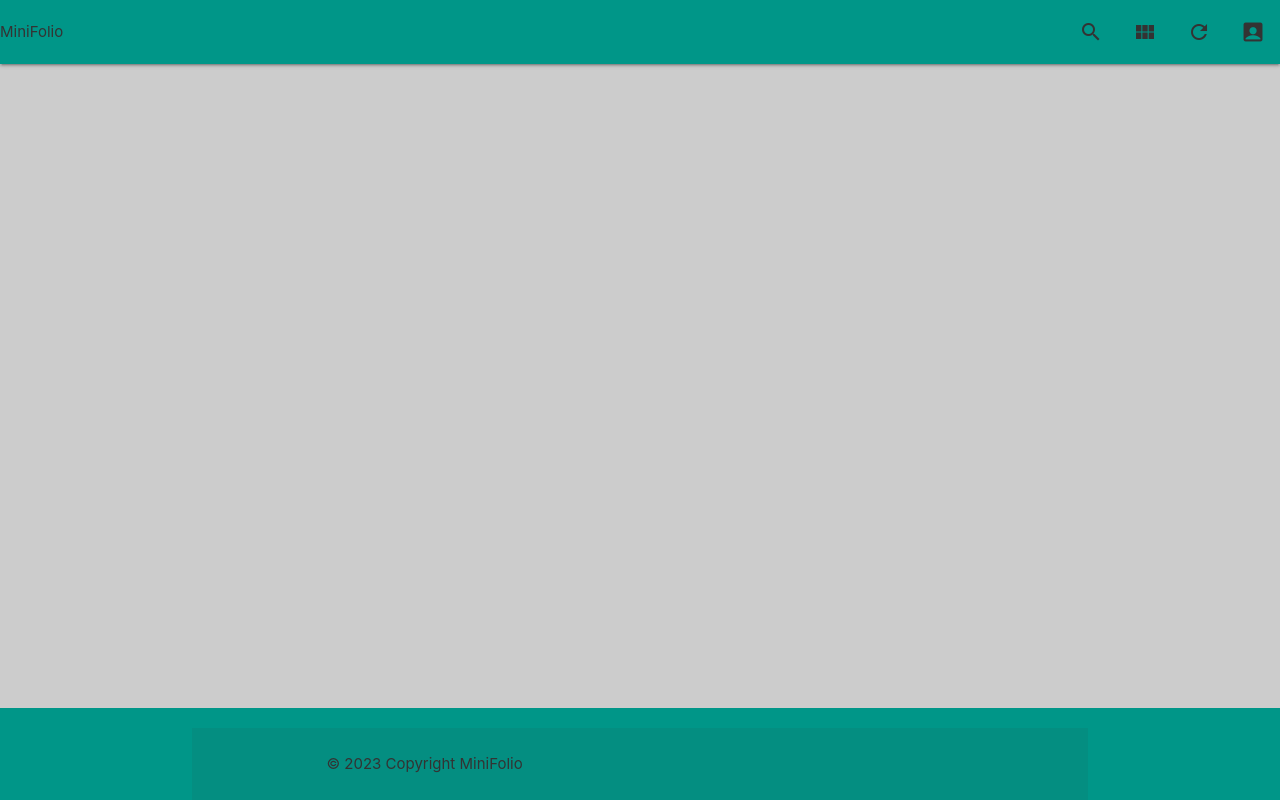
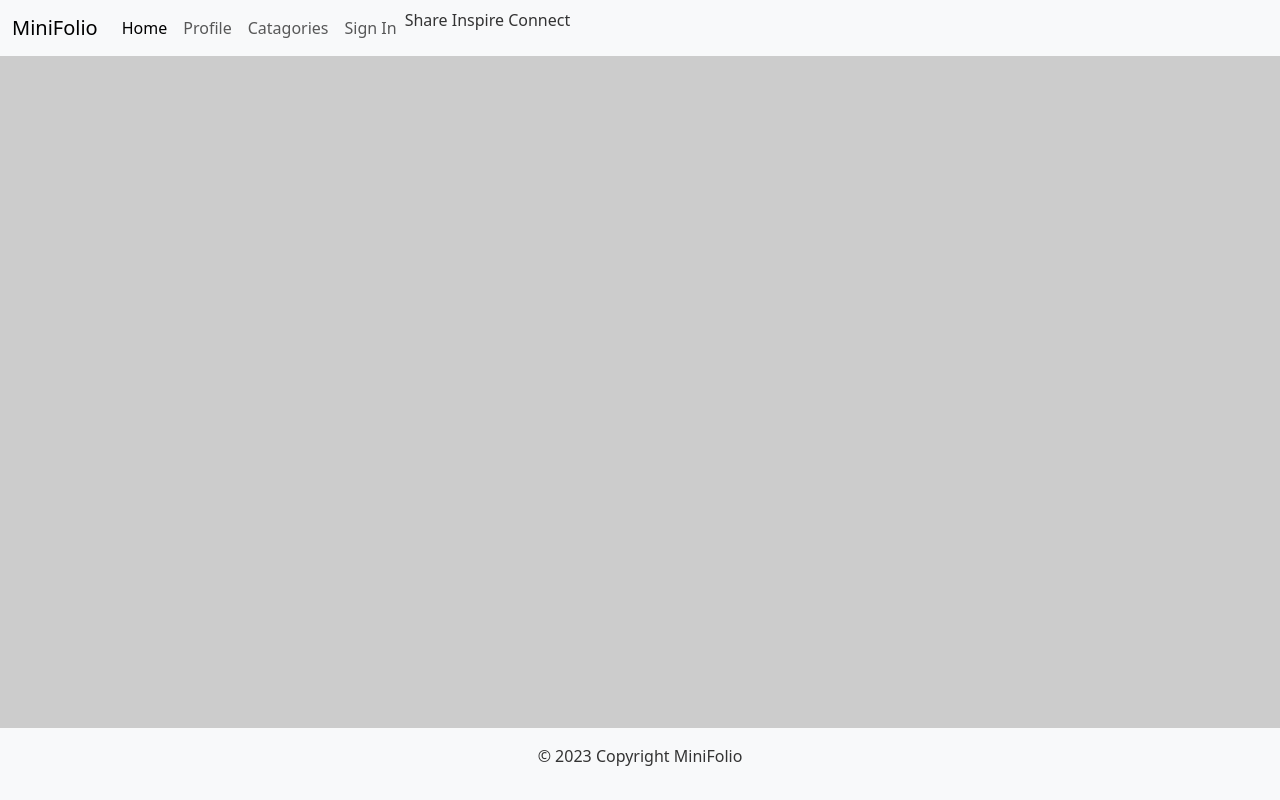
Before and after one commit to JamieB92/MiniFolio-PP4, a Django app: template templates/base.html in a window 1280 px wide. Run offline with Django 3.2, Linux system fonts and the light colour scheme; the template is opened without the code that fills it, so the values that code supplies are empty.

Commit message:
recreate nav and footer with bootstrap

```diff
--- a/static/css/style.css
+++ b/static/css/style.css
@@ -5,32 +5,3 @@ body {
     min-height: 100vh;
     flex-direction: column;
 }
-
-main {
-    flex: 1 0 auto;
-}
-
-.font,
-.material-icons,
-.footer-copyright,
-.material-symbols-outlined {
-    color: rgb(51, 51, 51);
-}
-
-.material-symbols-outlined {
-    font-variation-settings:
-        'FILL' 1,
-        'wght' 600,
-        'GRAD' 200,
-        'opsz' 48
-}
-
-/* Navbar and Footer */
-
-.navbar,
-.page-footer {
-    background-color: rgb(0, 150, 136);
-}
-
-
-/* Home page */
--- a/static/javascript/script.js
+++ /dev/null
@@ -1 +0,0 @@
-M.AutoInit();
--- a/templates/base.html
+++ b/templates/base.html
@@ -8,46 +8,61 @@
     <meta charset="UTF-8">
     <meta http-equiv="X-UA-Compatible" content="IE=edge">
     <meta name="viewport" content="width=device-width, initial-scale=1.0">
-    <link href="https://fonts.googleapis.com/icon?family=Material+Icons" rel="stylesheet">
-    <link rel="stylesheet"
-        href="https://fonts.googleapis.com/css2?family=Material+Symbols+Outlined:opsz,wght,FILL,GRAD@20..48,100..700,0..1,-50..200" />
-    <link rel="stylesheet" href="https://cdnjs.cloudflare.com/ajax/libs/materialize/1.0.0/css/materialize.min.css">
+    <link href="https://cdn.jsdelivr.net/npm/bootstrap@5.3.1/dist/css/bootstrap.min.css" rel="stylesheet"
+        integrity="sha384-4bw+/aepP/YC94hEpVNVgiZdgIC5+VKNBQNGCHeKRQN+PtmoHDEXuppvnDJzQIu9" crossorigin="anonymous">
     <link rel="stylesheet" href="{% static 'css/style.css' %}">
 </head>
 
 <body>
     <header>
-    <nav>
-        <div class="nav-wrapper navbar">
-            <a href="#" class="font">MiniFolio</a>
-            <ul class="right hide-on-med-and-down">
-                <li><a href="#"><i class="material-icons">search</i></a></li>
-                <li><a href="#"><i class="material-icons">view_module</i></a></li>
-                <li><a href="#"><i class="material-icons">refresh</i></a></li>
-                <li><a href="#"><i class="material-symbols-outlined">account_box</i></a></li>
+        <nav class="navbar navbar-expand-lg bg-body-tertiary">
+            <div class="container-fluid">
+                <a class="navbar-brand" href="#">MiniFolio</a>
+                <button class="navbar-toggler" type="button" data-bs-toggle="collapse" data-bs-target="#navbarNav"
+                    aria-controls="navbarNav" aria-expanded="false" aria-label="Toggle navigation">
+                    <span class="navbar-toggler-icon"></span>
+                </button>
+                <div class="collapse navbar-collapse" id="navbarNav">
+                    <ul class="navbar-nav">
+                        <li class="nav-item">
+                            <a class="nav-link active" aria-current="page" href="#">Home</a>
+                        </li>
+                        <li class="nav-item">
+                            <a class="nav-link" href="#">Profile</a>
+                        </li>
+                        <li class="nav-item">
+                            <a class="nav-link" href="#">Catagories</a>
+                        </li>
+                        <li class="nav-item">
+                            <a class="nav-link " href="#">Sign In</a>
+                        </li>
+                        <li class="nav-item">Share Inspire Connect</li>
                     </ul>
+                </div>
+
+
+
             </div>
         </nav>
     </header>
     <main>
+        <div class="container">
             {% block content %}
             <!-- Content -->
             {% endblock content %}
+        </div>
     </main>
-
-    <footer class="page-footer">
+    <footer class="footer mt-auto py-3 bg-body-tertiary text-center">
         <div class="container">
-            <div class="footer-copyright">
-                <div class="container">
-                    <p class="font">© 2023 Copyright MiniFolio</p>
-                </div>
+            <p>© 2023 Copyright MiniFolio</p>
         </div>
     </footer>
-    <!-- Materialize JS Script -->
-    <script src="https://cdnjs.cloudflare.com/ajax/libs/materialize/1.0.0/js/materialize.min.js"></script>
-
+    <!-- Bootstrap JS Script -->
+    <script src="https://cdn.jsdelivr.net/npm/bootstrap@5.3.1/dist/js/bootstrap.bundle.min.js"
+        integrity="sha384-HwwvtgBNo3bZJJLYd8oVXjrBZt8cqVSpeBNS5n7C8IVInixGAoxmnlMuBnhbgrkm"
+        crossorigin="anonymous"></script>
     <!-- My Js Script -->
-    <script src="{% static 'javascript/script.js' %}"></script>
+    <script src="/static/js/script.js"></script>
     </body>
 
     </html>
```
Also changed, not shown: templates/index.html (+7 -10 lines). Lines whose indentation alone changed are shown as unchanged.
